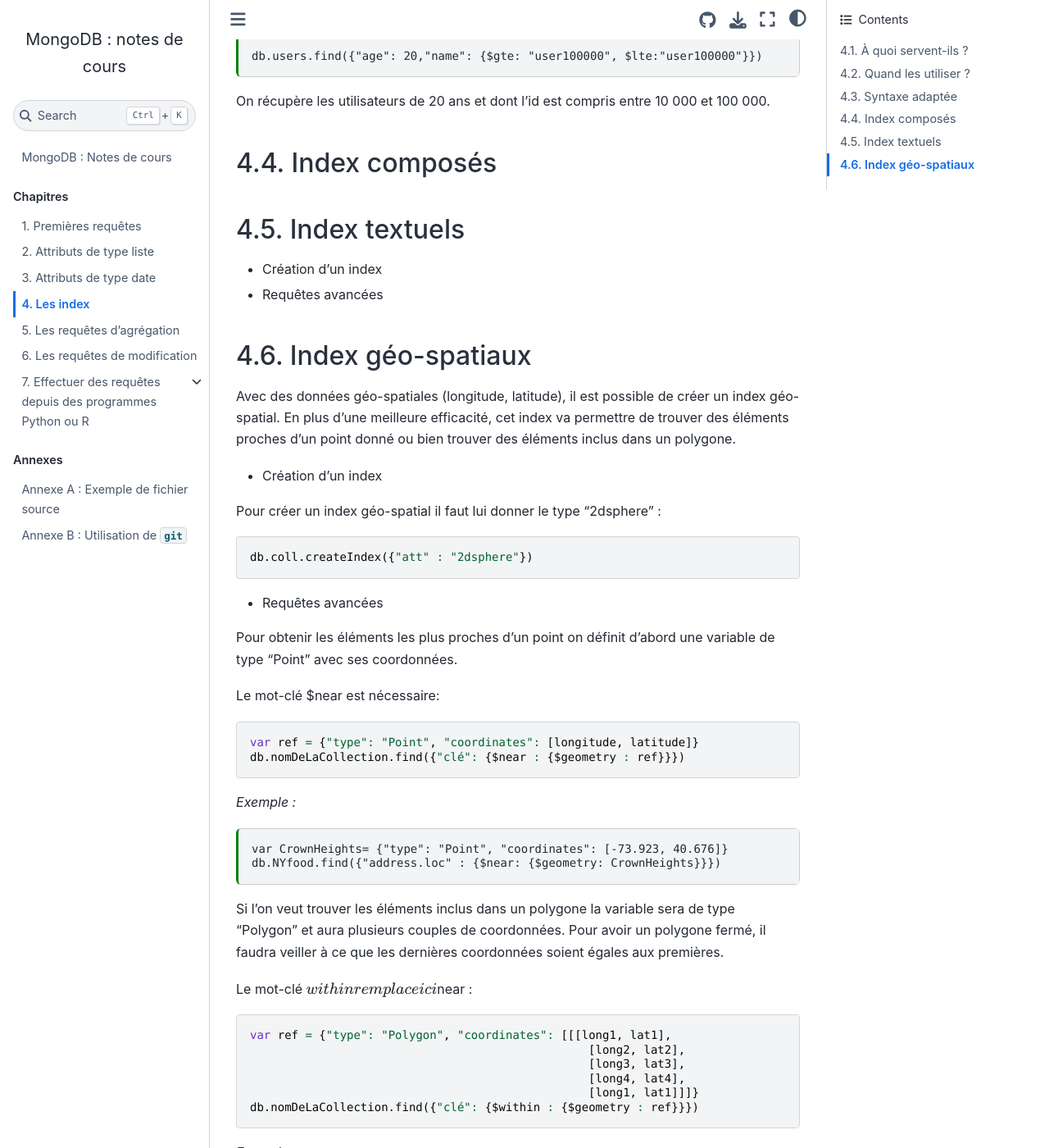
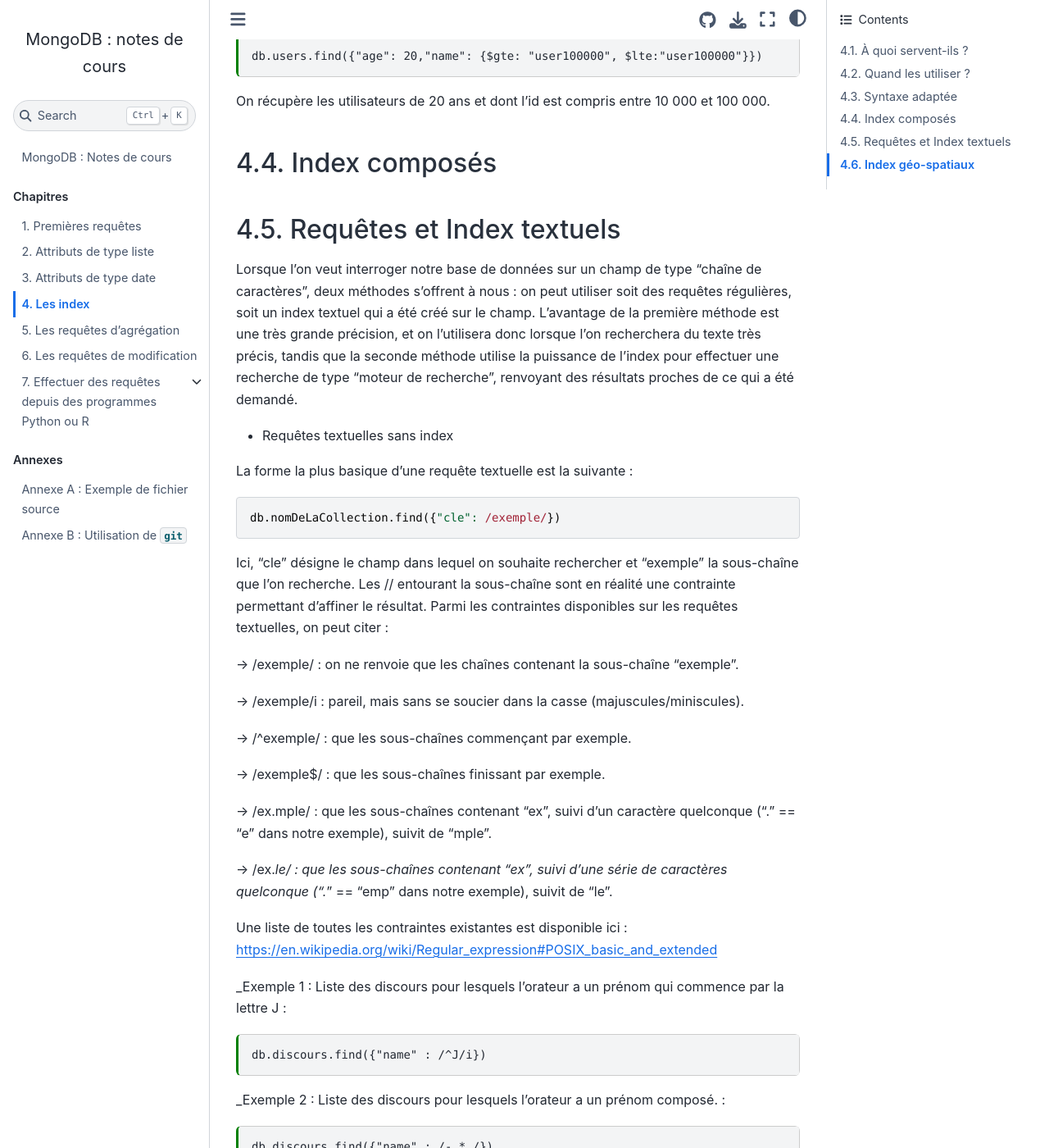
Before and after one commit to rtavenar/mongo_book, a Jupyter Book: the page built from content/04_index.md, in a window 1280 px wide and 1400 px high, scrolled down 2496 px. Shown: the whole window at 82% size. Built offline with Jupyter Book 1.0.4 settings and Sphinx 7.4.7 and the Sphinx Book theme 1.1.4, drawn with Linux system fonts in a browser that asks for light colours; some of the changed text lies outside the part shown.

Commit message:
Update 04_index.md

````diff
--- a/content/04_index.md
+++ b/content/04_index.md
@@ -100,9 +100,52 @@ On récupère les utilisateurs de 20 ans et dont l'id est compris entre 10 000 e
 
 ## Index composés
 
-## Index textuels
-* Création d'un index
-* Requêtes avancées
+## Requêtes et Index textuels
+
+Lorsque l'on veut interroger notre base de données sur un champ de type "chaîne de caractères", deux méthodes s'offrent à nous : on peut utiliser soit des requêtes régulières, soit un index textuel qui a été créé sur le champ. L'avantage de la première méthode est une très grande précision, et on l'utilisera donc lorsque l'on recherchera du texte très précis, tandis que la seconde méthode utilise la puissance de l'index pour effectuer une recherche de type "moteur de recherche", renvoyant des résultats proches de ce qui a été demandé.
+
+* Requêtes textuelles sans index
+
+La forme la plus basique d'une requête textuelle est la suivante :
+
+```javascript
+db.nomDeLaCollection.find({"cle": /exemple/})
+```
+
+Ici, "cle" désigne le champ dans lequel on souhaite rechercher et "exemple" la sous-chaîne que l'on recherche. Les // entourant la sous-chaîne sont en réalité une contrainte permettant d'affiner le résultat. Parmi les contraintes disponibles sur les requêtes textuelles, on peut citer :
+
+-> /exemple/ : on ne renvoie que les chaînes contenant la sous-chaîne "exemple".
+
+-> /exemple/i : pareil, mais sans se soucier dans la casse (majuscules/miniscules).
+
+-> /^exemple/ : que les sous-chaînes commençant par exemple.
+
+-> /exemple$/ : que les sous-chaînes finissant par exemple.
+
+-> /ex.mple/ : que les sous-chaînes contenant "ex", suivi d'un caractère quelconque ("." == "e" dans notre exemple), suivit de "mple".
+
+-> /ex.*le/ : que les sous-chaînes contenant "ex", suivi d'une série de caractères quelconque (".*" == "emp" dans notre exemple), suivit de "le".
+
+Une liste de toutes les contraintes existantes est disponible ici : https://en.wikipedia.org/wiki/Regular_expression#POSIX_basic_and_extended
+
+
+_Exemple 1 : Liste des discours pour lesquels l’orateur a un prénom qui commence par la lettre J :
+
+```{code-cell}
+db.discours.find({"name" : /^J/i})
+```
+
+_Exemple 2 : Liste des discours pour lesquels l’orateur a un prénom composé. :
+
+```{code-cell}
+db.discours.find({"name" : /-.* /})
+```
+
+
+* Création d'un index textuel
+* Requêtes avancées utilisant un index textuel
+
+
 ## Index géo-spatiaux
 
 Avec des données géo-spatiales (longitude, latitude), il est possible de créer un index géo-spatial.
````
